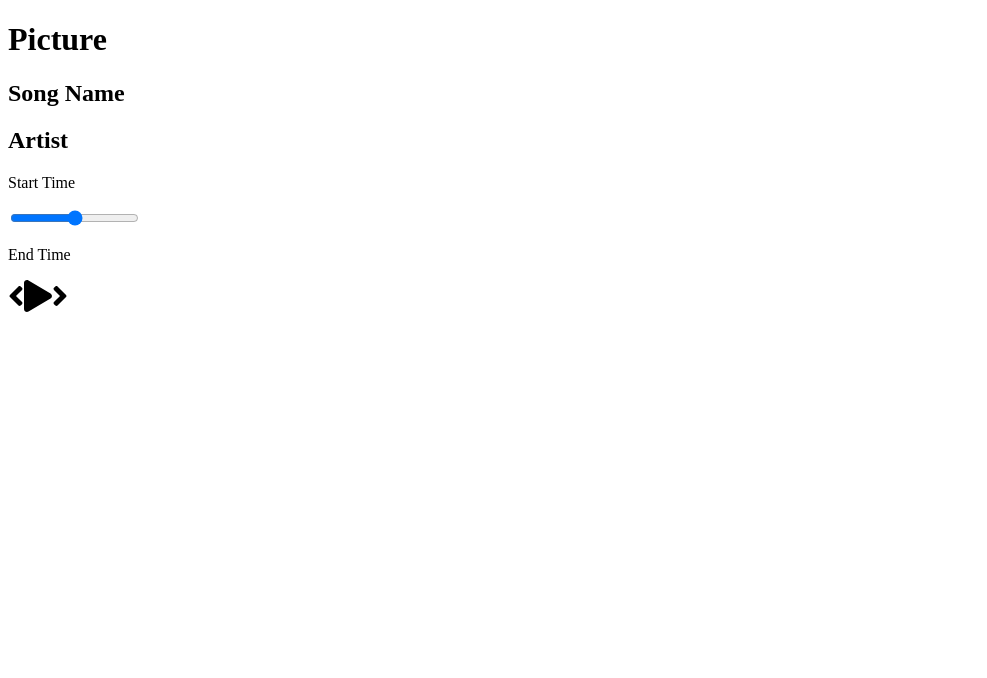
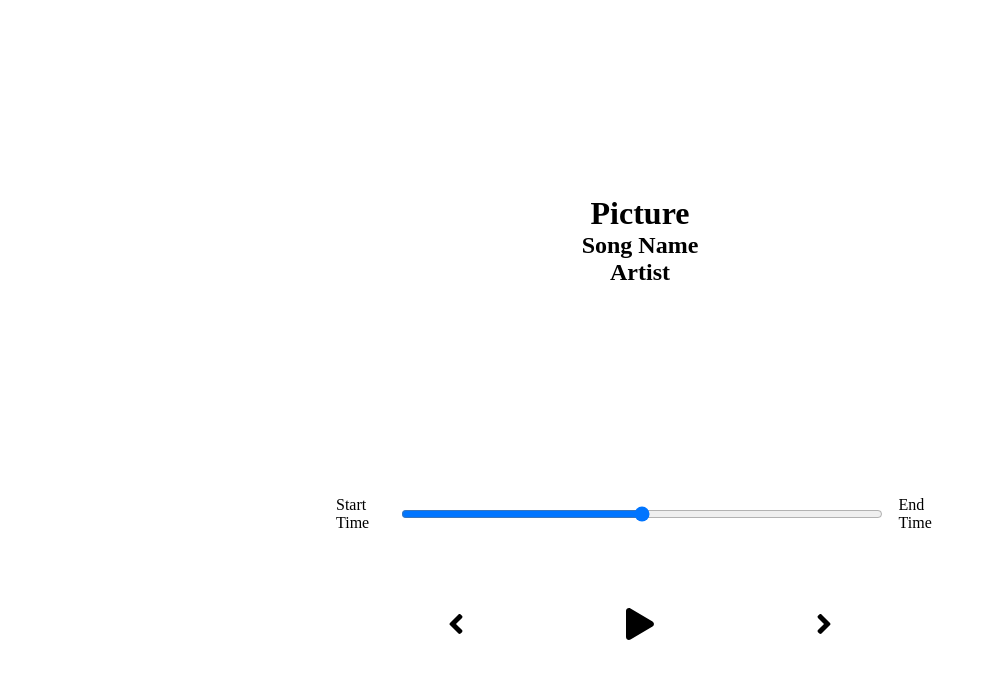
Before and after one commit to aljorgevi/react-music-player, a React (Create React App) app: page / in a window 1280 px wide. Shown: the top 678 px of the page, without its empty margins (0-987 px from the left). Built offline with nearby package versions, Linux system fonts and the light colour scheme.

Commit message:
adding css

```diff
--- a/src/App.js
+++ b/src/App.js
@@ -1,4 +1,7 @@
 import Player from './components/Player';
+// Import Styles
+import './styles/app.scss';
+// Import Components
 import Song from './components/Song';
 
 function App() {
--- a/src/index.js
+++ b/src/index.js
@@ -1,6 +1,5 @@
 import React from 'react';
 import ReactDOM from 'react-dom';
-
 import App from './App';
 
 ReactDOM.render(
--- /dev/null
+++ b/src/styles/_player.scss
@@ -0,0 +1,31 @@
+.player {
+  min-height: 20vh;
+  display: flex;
+  flex-direction: column;
+  align-items: center;
+  justify-content: space-between;
+}
+
+.time-control {
+  width: 50%;
+
+  display: flex;
+
+  input {
+    width: 100%;
+    padding: 1rem 2rem;
+  }
+  p {
+    padding: 1rem;
+  }
+}
+
+.play-control {
+  display: flex;
+  justify-content: space-between;
+  align-items: center;
+  width: 30%;
+  svg {
+    cursor: pointer;
+  }
+}
--- /dev/null
+++ b/src/styles/_song.scss
@@ -0,0 +1,7 @@
+.song-container {
+  min-height: 60vh;
+  display: flex;
+  flex-direction: column;
+  align-items: center;
+  justify-content: center;
+}
--- a/src/styles/app.scss
+++ b/src/styles/app.scss
@@ -3,3 +3,6 @@
   padding: 0;
   box-sizing: border-box;
 }
+
+@import './player';
+@import './song';
```
